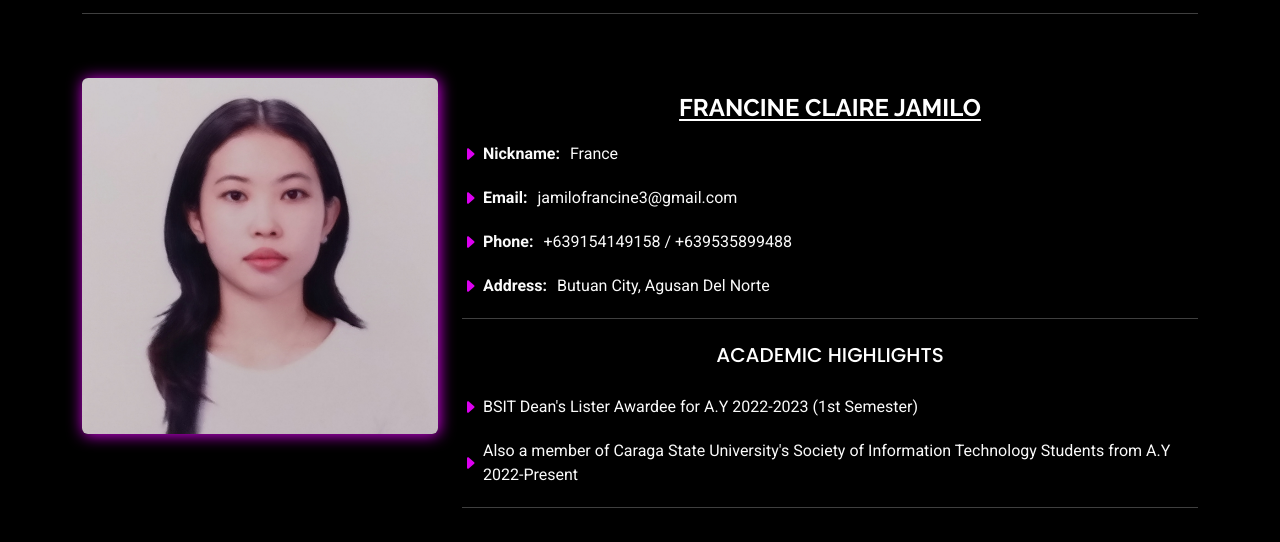
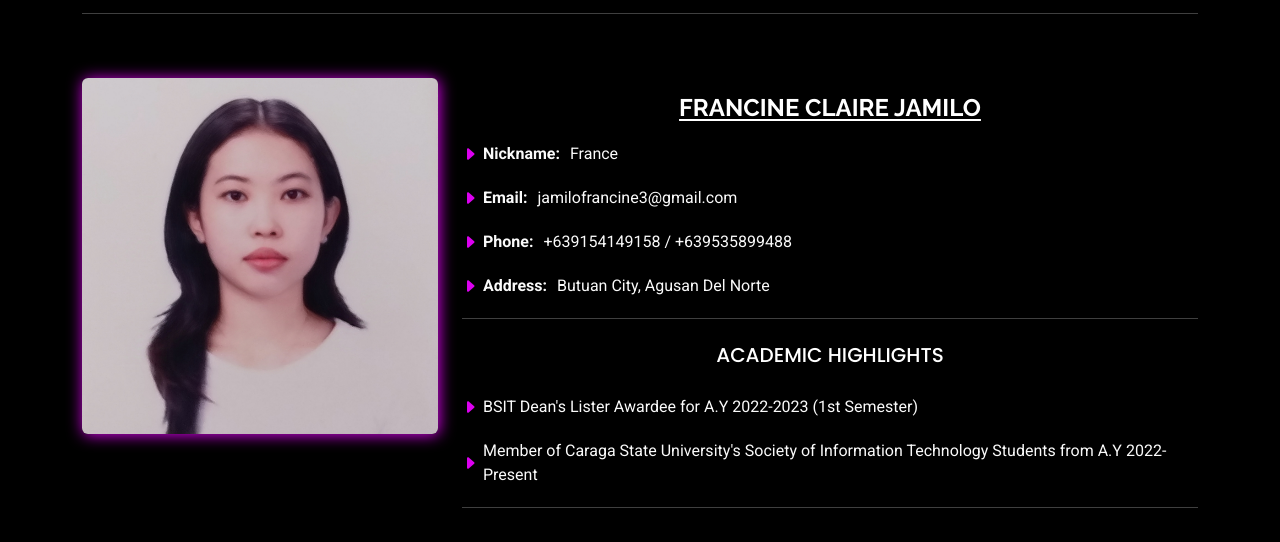
Before and after one commit to fcjamilo/fcjamilo.github.io, a plain HTML site: page about.html in a window 1280 px wide. Shown: the part 258-800 px from the top of the page. Drawn offline with Linux system fonts and the light colour scheme.

Commit message:
slight update

```diff
--- a/about.html
+++ b/about.html
@@ -104,7 +104,7 @@
               <ul>
                 <br>
                 <li><i class="bi bi-caret-right-fill"></i><span>BSIT Dean's Lister Awardee for A.Y 2022-2023 (1st Semester)</span></li>
-                <li><i class="bi bi-caret-right-fill"></i><span>Also a member of Caraga State University's Society of Information Technology Students from A.Y 2022-Present </span></li>
+                <li><i class="bi bi-caret-right-fill"></i><span>Member of Caraga State University's Society of Information Technology Students from A.Y 2022-Present </span></li>
               </ul>
               <hr>
             </div>
```
Also changed, not shown: index.html (+1 -1 lines).
